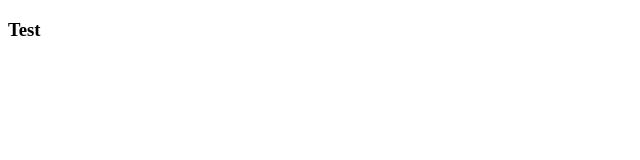
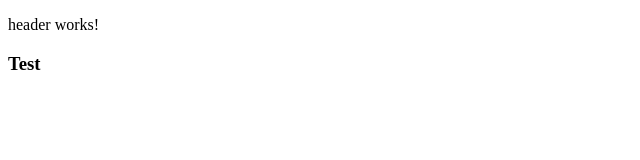
Before and after one commit to MHM056/Angular, an Angular app in the folder 04. Workshop Components/components-workshop/: page / in a window 1280 px wide. Shown: the top 160 px of the page, without its empty margins (0-640 px from the left). Built offline with nearby package versions, Linux system fonts and the light colour scheme.

Commit message:
Added Header and Footer components in the core.module exports

```diff
--- a/04. Workshop Components/components-workshop/src/app/app.component.html
+++ b/04. Workshop Components/components-workshop/src/app/app.component.html
@@ -1 +1,2 @@
+<app-header />
 <h3>Test</h3>
--- a/04. Workshop Components/components-workshop/src/app/core/core.module.ts
+++ b/04. Workshop Components/components-workshop/src/app/core/core.module.ts
@@ -10,8 +10,7 @@ import { FooterComponent } from './footer/footer.component';
     HeaderComponent,
     FooterComponent
   ],
-  imports: [
-    CommonModule
-  ]
+  imports: [CommonModule],
+  exports: [HeaderComponent, FooterComponent],
 })
 export class CoreModule { }
```
